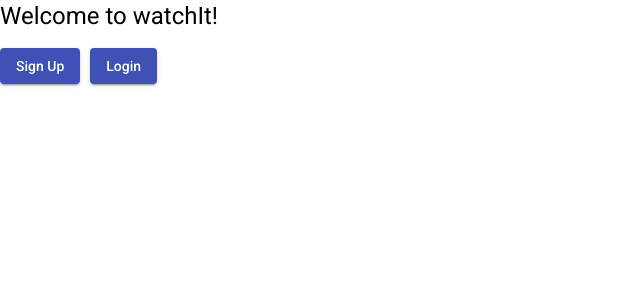
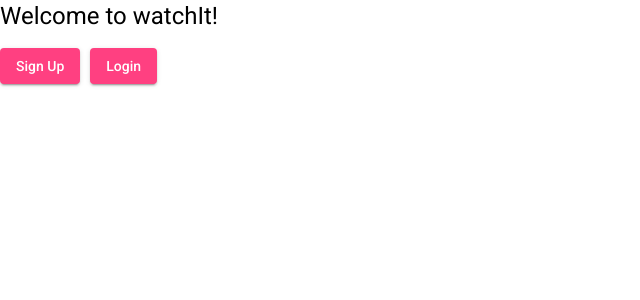
Before and after one commit to julieprograms/watchIt-angular-client, an Angular app: page /welcome in a window 1280 px wide. Shown: the top 300 px of the page, without its empty margins (0-640 px from the left). Built offline with nearby package versions, Linux system fonts and the light colour scheme.

Commit message:
added styling

```diff
--- a/src/app/user-login-form/user-login-form.component.html
+++ b/src/app/user-login-form/user-login-form.component.html
@@ -1,4 +1,4 @@
-<mat-card>
+<mat-card style="justify-content: center; width: 500px;">
     <mat-card-header>
       <mat-card-title>
         Log In
--- a/src/app/welcome-page/welcome-page.component.html
+++ b/src/app/welcome-page/welcome-page.component.html
@@ -1,4 +1,4 @@
-<div class="main-page">
+<div class="main-page" style="justify-content: center; width: 500px;">
     <h1>
       Welcome to watchIt!
     </h1>
@@ -6,13 +6,13 @@
       mat-raised-button
       (click)="openUserRegistrationDialog()"
       style="margin-right: 10px;"
-      color="primary"
+      color="accent"
     >
       Sign Up
     </button>
     <button
       mat-raised-button
-      color="primary"
+      color="accent"
       (click)="openUserLoginDialog()"
       style="margin-right: 10px;"
     >
```
